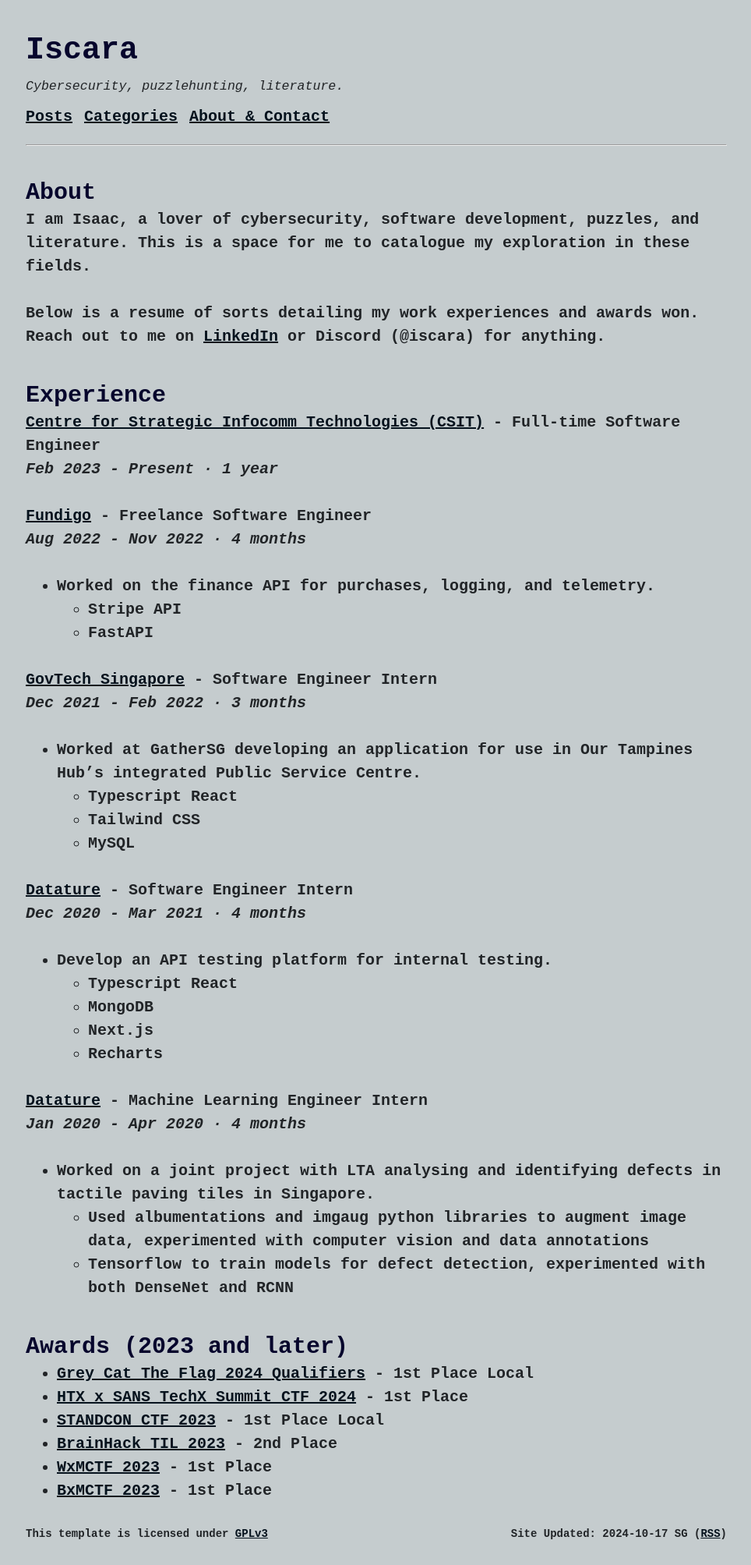
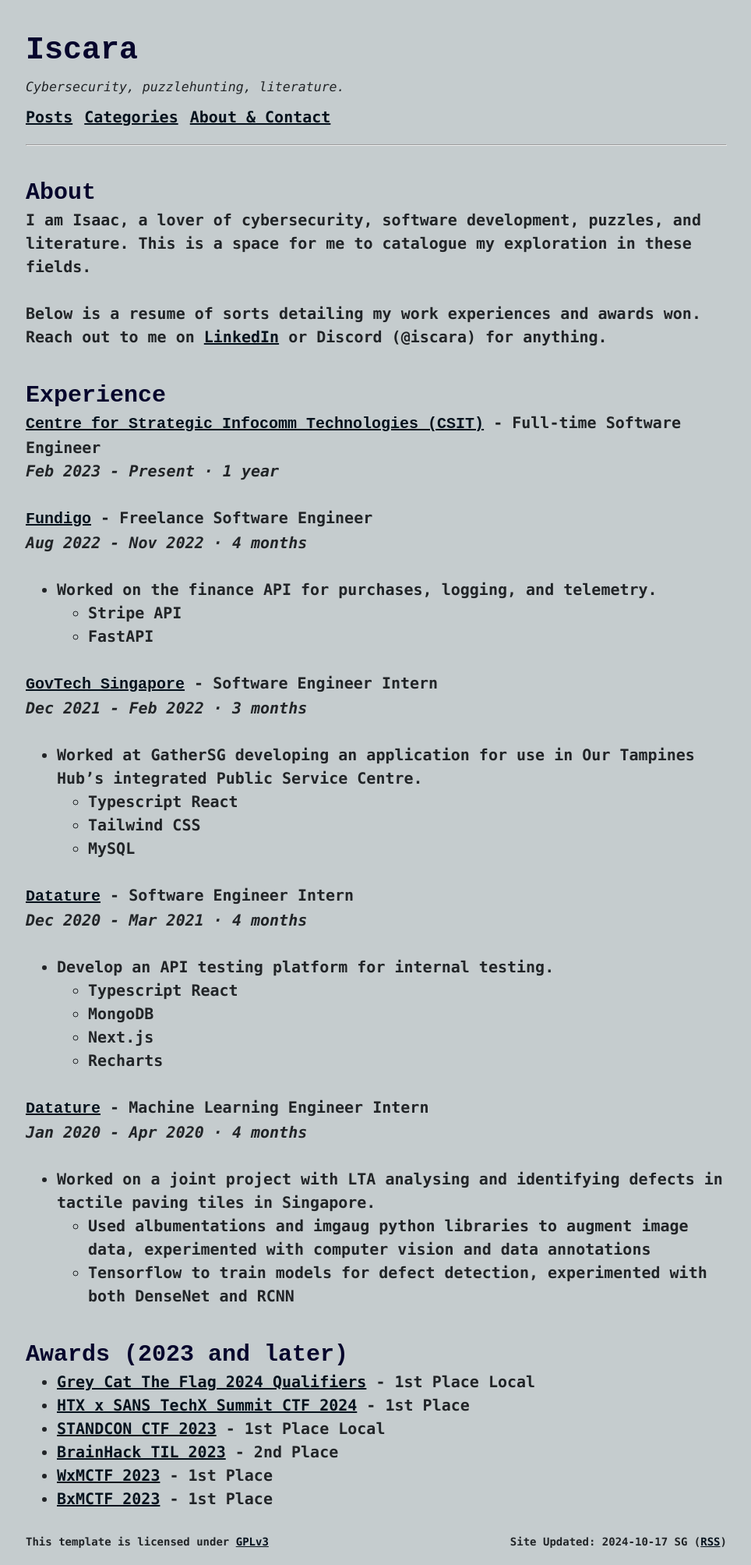
Before and after one commit to Iscaraca/Iscaraca.github.io, a Jekyll site: the page built from index.md, in a window 1280 px wide. Shown: the whole page at 78% size, without its empty margins (157-1121 px from the left). Built offline with Jekyll 4.4.1, drawn with Linux system fonts in a browser that asks for light colours.

```diff
--- a/_sass/page.scss
+++ b/_sass/page.scss
@@ -5,7 +5,7 @@
 }
 /* 01 Font family */
 body {
-  font-family: "Courier New", monospace;
+  font-family: "Consolas", monospace;
   font-weight: 600;
 }
 /* 03 Spacing */
@@ -35,7 +35,7 @@
 h2,
 strong {
   color: #06052c;
-  font-family: "Roboto Mono", monospace;
+  font-family: "Courier New", monospace;
 }
 header h5 {
   font-weight: lighter;
@@ -45,7 +45,7 @@
   padding: 2px 4px;
   vertical-align: text-bottom;
   font-weight: 600;
-  font-family: "Roboto Mono", monospace;
+  font-family: "Courier New", monospace;
 }
 /* 06 Primary color */
 a {
```
